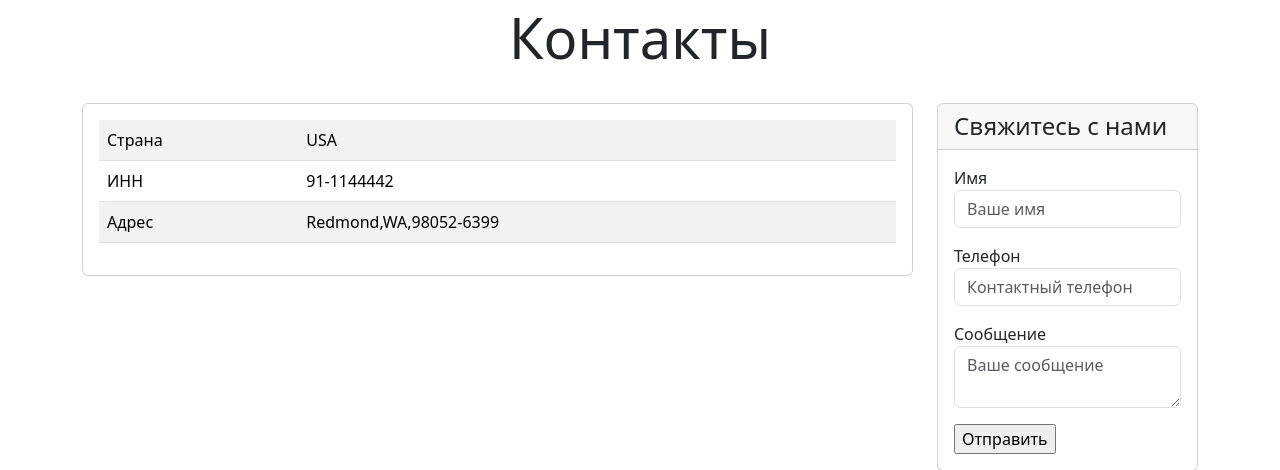
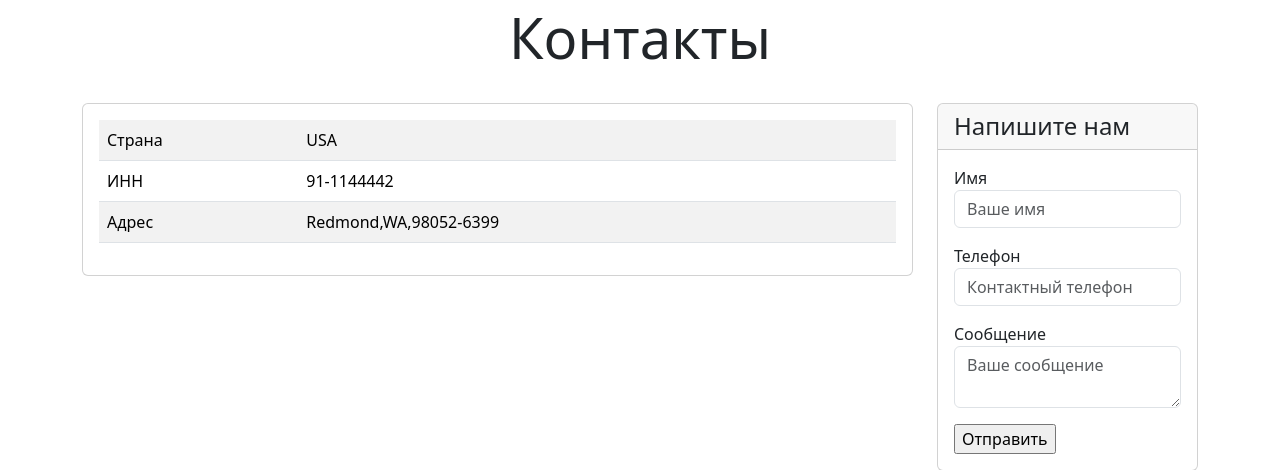
Before and after one commit to 02Tanya/Onlinestore_HWDjango, a Django app: template catalog/templates/contact.html in a window 1280 px wide. Shown: the part 135-605 px from the top of the page. Run offline with Django 5.2, Linux system fonts and the light colour scheme; the template is opened without the code that fills it, so the values that code supplies are empty.

Commit message:
Added description of form

```diff
--- a/catalog/templates/contact.html
+++ b/catalog/templates/contact.html
@@ -44,7 +44,7 @@
         <div class="col-lg-3 col-md-6 col-sm-12">
             <div class="card mb-4 box-shadow">
                 <div class="card-header">
-                    <h4 class="my-0 font-weight-normal">Свяжитесь с нами</h4>
+                    <h4 class="my-0 font-weight-normal">Напишите нам</h4>
                 </div>
                 <div class="card-body">
                     <form method="post" action="" class="form-floating">
```
